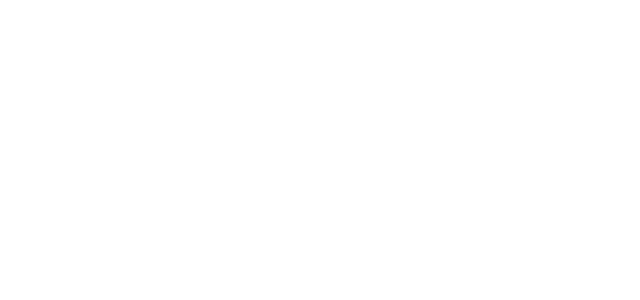
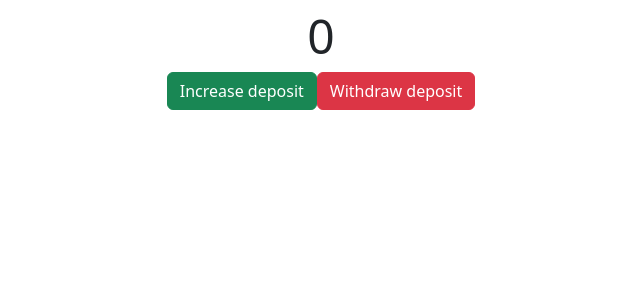
Before and after one commit to Lougles/react-redux, a React (Create React App) app: page / in a window 1280 px wide. Shown: the top 300 px of the page, without its empty margins (319-959 px from the left). Built offline with nearby package versions, Linux system fonts and the light colour scheme.

Commit message:
added simple redux with bank example

```diff
--- a/package.json
+++ b/package.json
@@ -3,12 +3,17 @@
   "version": "0.1.0",
   "private": true,
   "dependencies": {
+    "@reduxjs/toolkit": "^1.8.5",
     "@testing-library/jest-dom": "^5.16.5",
     "@testing-library/react": "^13.4.0",
     "@testing-library/user-event": "^13.5.0",
+    "bootstrap": "^5.2.2",
     "react": "^18.2.0",
+    "react-bootstrap": "^2.5.0",
     "react-dom": "^18.2.0",
+    "react-redux": "^8.0.4",
     "react-scripts": "5.0.1",
+    "redux": "^4.2.0",
     "web-vitals": "^2.1.4"
   },
   "scripts": {
--- a/public/index.html
+++ b/public/index.html
@@ -3,6 +3,12 @@
   <head>
     <meta charset="utf-8" />
     <meta name="viewport" content="width=device-width, initial-scale=1" />
+    <link
+            rel="stylesheet"
+            href="https://cdn.jsdelivr.net/npm/bootstrap@5.2.0-beta1/dist/css/bootstrap.min.css"
+            integrity="sha384-0evHe/X+R7YkIZDRvuzKMRqM+OrBnVFBL6DOitfPri4tjfHxaWutUpFmBp4vmVor"
+            crossorigin="anonymous"
+    />
     <title>React-Redux App</title>
   </head>
   <body>
--- a/src/App.jsx
+++ b/src/App.jsx
@@ -1,8 +1,28 @@
 import './App.css';
+import {useDispatch, useSelector} from "react-redux";
+import Button from 'react-bootstrap/Button';
+
 
 function App() {
+
+  const dispatch = useDispatch()
+  const cash = useSelector(state => state.cash)
+  console.log(cash);
+
+  const addCash = (cash) => {
+    dispatch({type: "ADD_CASH", payload: cash})
+  }
+  const getCash = (cash) => {
+    dispatch({type: "GET_CASH", payload: cash})
+  }
+
   return (
     <div className="App">
+      <div style={{fontSize: '3rem'}}>{cash}</div>
+      <div style={{display: 'flex', justifyContent: 'center'}}>
+        <Button onClick={() => addCash(Number(prompt()))} variant="success">Increase deposit</Button>
+        <Button onClick={() => getCash(Number(prompt()))} variant="danger">Withdraw deposit</Button>
+      </div>
     </div>
   );
 }
--- a/src/index.js
+++ b/src/index.js
@@ -1,10 +1,32 @@
 import React from 'react';
 import ReactDOM from 'react-dom/client';
 import App from './App';
+import {legacy_createStore} from "redux";
+import {Provider} from "react-redux";
+
+const action = {type: '', payload: '/'}
+const defaultState = {
+  cash: 0,
+}
+
+const reducer = (state = defaultState, action) => {
+  switch (action.type){
+    case "ADD_CASH":
+      return {...state, cash: state.cash + action.payload}
+    case "GET_CASH":
+      return {...state, cash: state.cash - action.payload}
+    default:
+      return state
+  }
+}
+
+const store = legacy_createStore(reducer)
 
 const root = ReactDOM.createRoot(document.getElementById('root'));
 root.render(
-  <React.StrictMode>
-    <App />
-  </React.StrictMode>
+  <Provider store={store}>
+    <React.StrictMode>
+      <App />
+    </React.StrictMode>
+  </Provider>
 );
```
Also changed, not shown: 1 other file (tests, documents, lock files or other folders).
